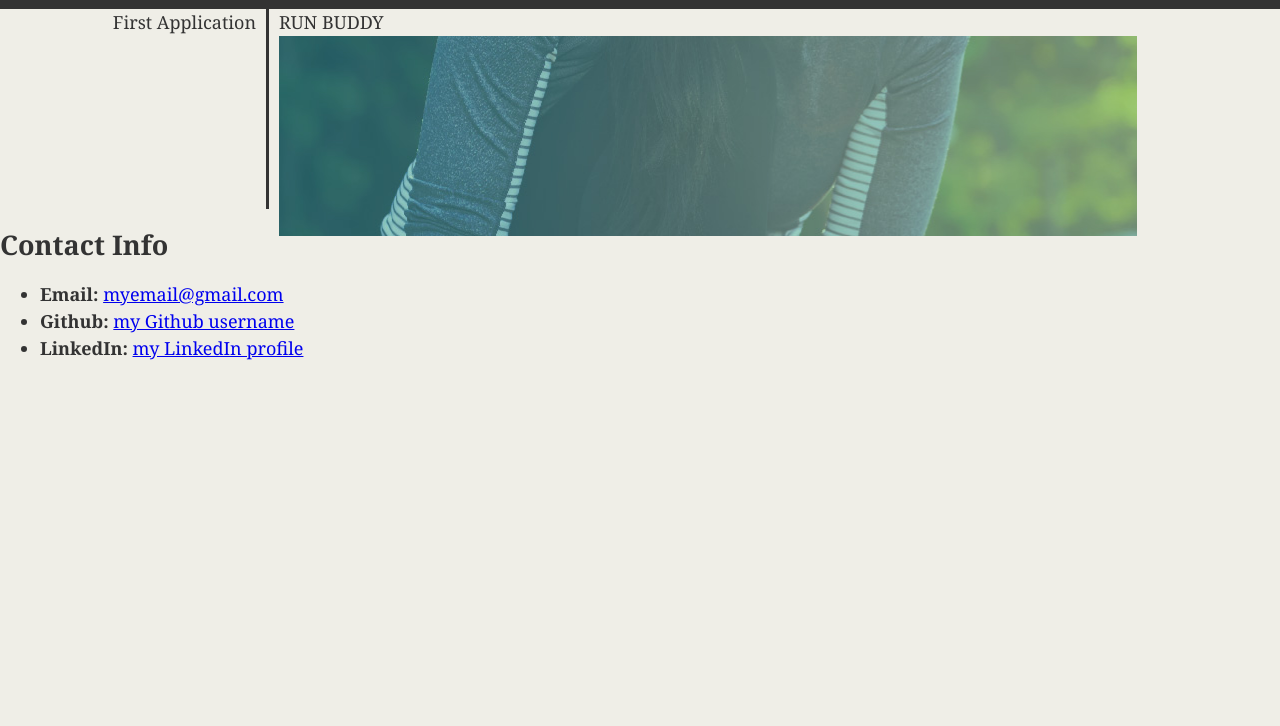
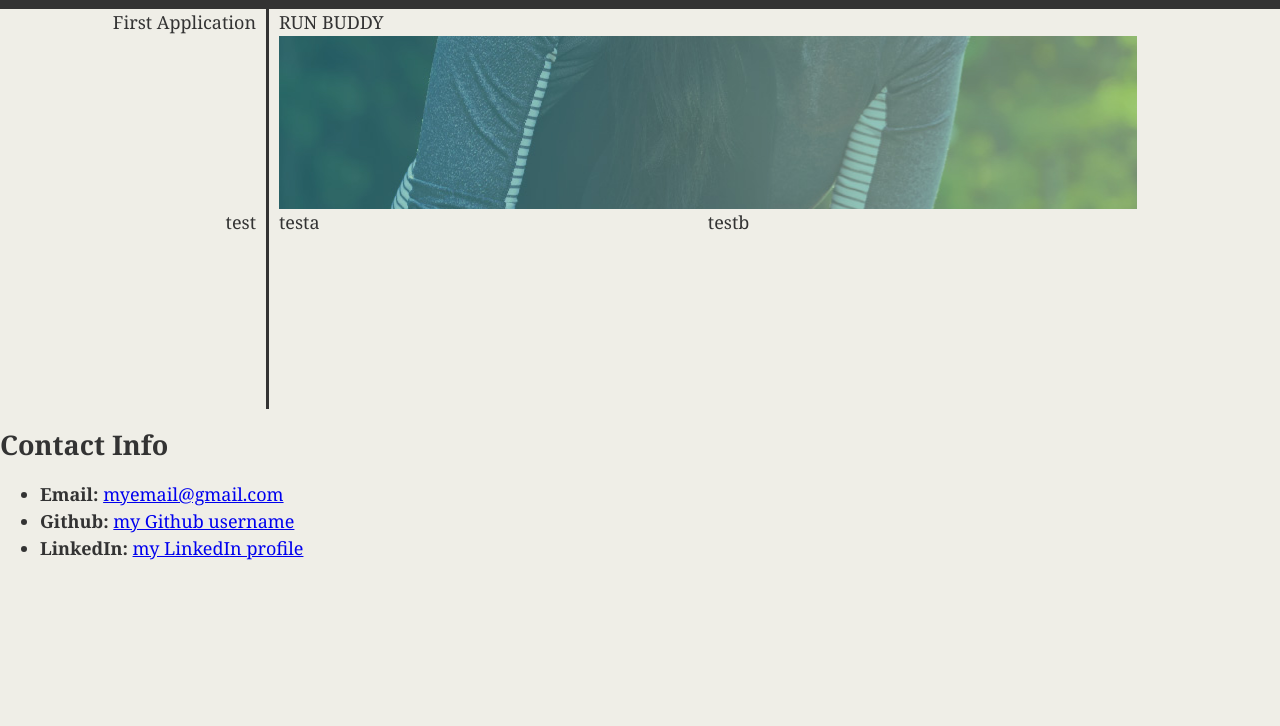
Before and after one commit to mmifs/Adv_CSS, a plain HTML site: page index.html in a window 1280 px wide. Shown: the part 74-800 px from the top of the page. Drawn offline with Linux system fonts and the light colour scheme.

Commit message:
multicolumn added

```diff
--- a/index.html
+++ b/index.html
@@ -8,30 +8,26 @@
   </head>
 
   <body>
+    <div id="pageWrapper">
+
+      <!-- header/topbar content below-->
+
       <header>
         <div class="row" id="topBar">
           <div class="headerColumn">
           <h1>
             <a href="/">
-            RUN BUDDY
+              Mike's Portfolio
             </a>
           </h1>
           </div>
           <div class="headerColumn">
             <nav>
               <ul>
-              <li>
-                <a href="#whoAmI">Who am I?</a>
-              </li>
-              <li>
-                <a href="#myApplications">Applications</a>
-              </li>
-              <li>
-                <a href="#myResume">Resume</a>
-              </li>
-              <li>
-                <a href="#contactMe">Contact Me</a>
-              </li>
+                <li> <a href="#whoAmI">Who am I?</a> </li>
+                <li> <a href="#myApplications">Applications</a> </li>
+                <li> <a href="#myResume">Resume</a> </li>
+                <li> <a href="#contactMe">Contact Me</a> </li>
               </ul>
             </nav>
           </div>
@@ -44,9 +40,21 @@
               First Application
               </div>
               <div class="rightColumn">
-              <div>
                   RUN BUDDY
                   <div id="firstApp">
+                  </div>
+              </div>
+          </div>
+          <div class="row">
+            <div class="leftColumn">
+              test
+            </div>
+            <div class="rightColumn" id="multiColumn">
+              <div class="rightColumnA">
+                testa
+              </div>
+              <div class="rightColumnB">
+                testb
               </div>
             </div>
           </div>
@@ -62,5 +70,6 @@
           </ul>
         </section>
       </div>
+    </div>
   </body>
 </html>
--- a/style.css
+++ b/style.css
@@ -75,12 +75,30 @@ header nav ul li a {
 }
 
 .rightColumn {
+  display: flex;
+  flex-direction: column;
   width: 67%;
   padding-left: 10px;
-  height: 180px;
+  height: 200px;
+}
+
+#multiColumn {
+  display: flex;
+  flex-direction: row;
+  width: 67%;
+  padding-left: 10px;
+  height: 200px;
+}
+
+.rightColumnA {
+  width: 50%;
+}
+
+.rightColumnB {
+  width: 50%;
 }
 
 #firstApp {
   background-image: url(./assets/runbuddy.jpg);
-  height: 200px;
+  height: 173px;
 }
```
Lines whose indentation alone changed are shown as unchanged.
